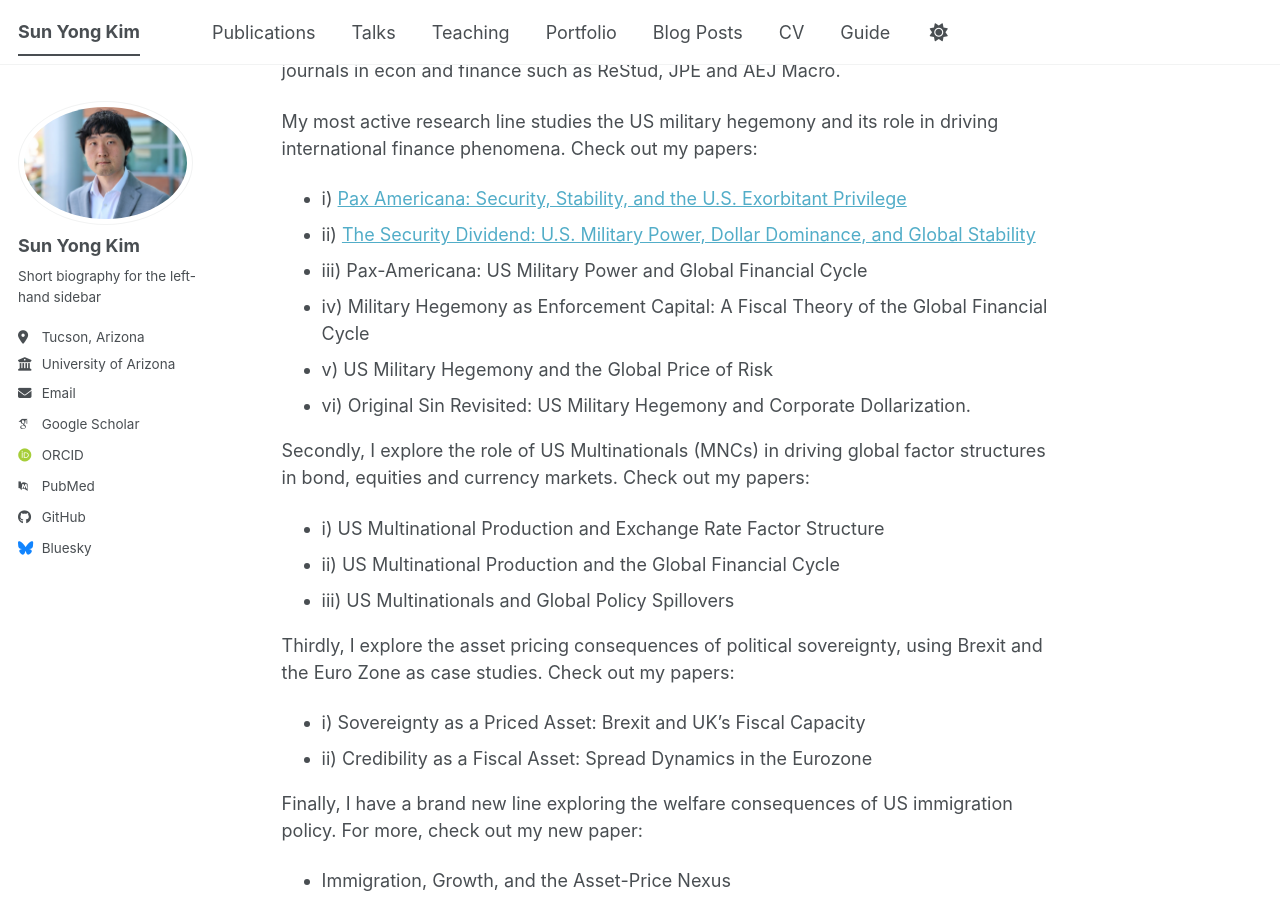
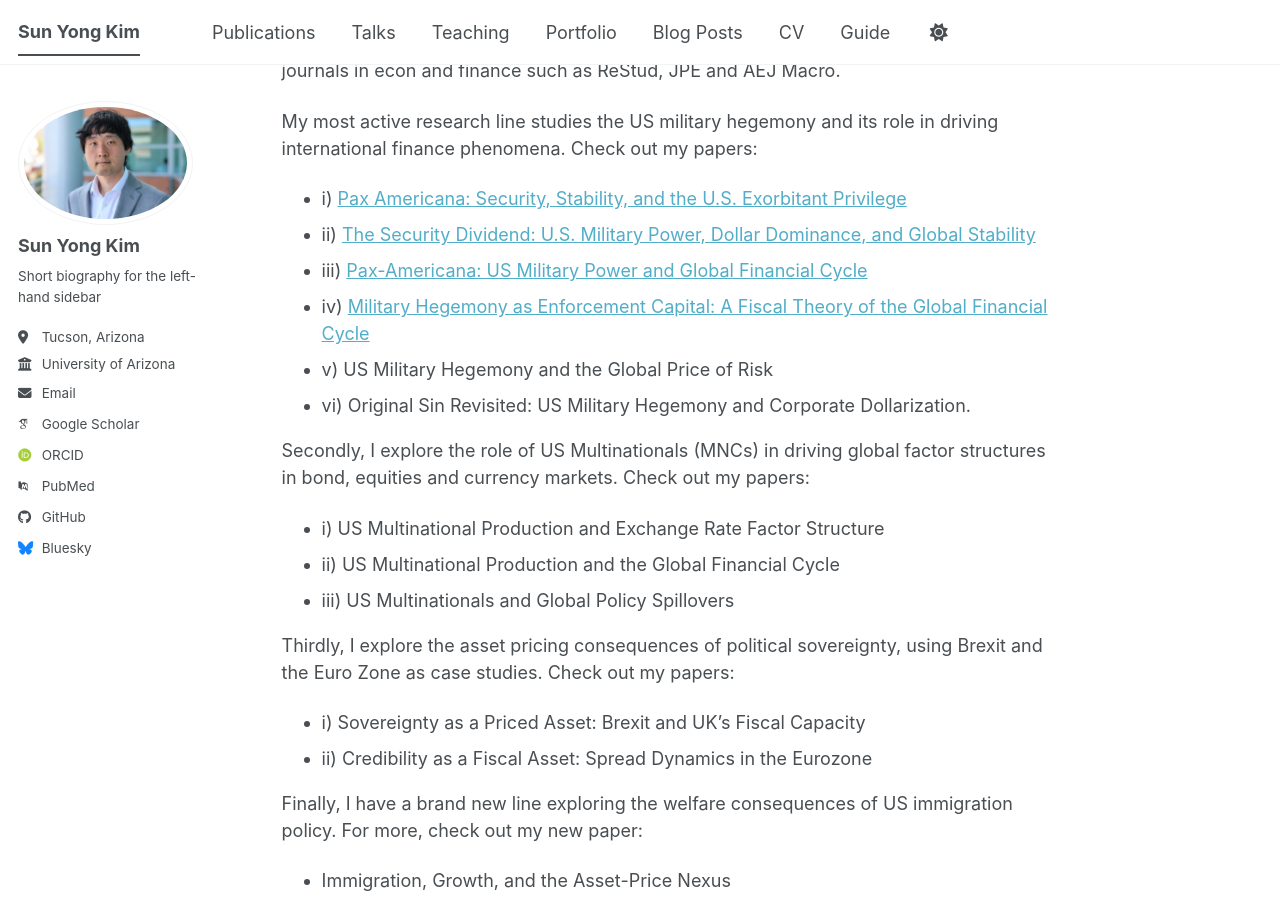
Before and after one commit to sunyongkim-research/sunyongkim-research.github.io, a Jekyll site: the page built from _pages/about.md, in a window 1280 px wide and 900 px high, scrolled down 467 px. Built offline with Jekyll 4.4.1, drawn with Linux system fonts in a browser that asks for light colours; some web fonts are replaced; a script bundle is joined from its source files by our own code; library files that are not in the unit come from our copies; part of the change alters nothing that is shown.

```diff
--- a/_pages/about.md
+++ b/_pages/about.md
@@ -18,8 +18,8 @@ My work is at the intersection of International Macro-Finance, Political Economy
 My most active research line studies the US military hegemony and its role in driving international finance phenomena. Check out my papers:
 * i) [Pax Americana: Security, Stability, and the U.S. Exorbitant Privilege](https://papers.ssrn.com/sol3/papers.cfm?abstract_id=5633090)
 * ii) [The Security Dividend: U.S. Military Power, Dollar Dominance, and Global Stability](https://papers.ssrn.com/sol3/papers.cfm?abstract_id=5611990)
-* iii) Pax-Americana: US Military Power and Global Financial Cycle
-* iv) Military Hegemony as Enforcement Capital: A Fiscal Theory of the Global Financial Cycle
+* iii) [Pax-Americana: US Military Power and Global Financial Cycle](https://papers.ssrn.com/sol3/papers.cfm?abstract_id=4027068)
+* iv) [Military Hegemony as Enforcement Capital: A Fiscal Theory of the Global Financial Cycle](https://papers.ssrn.com/sol3/papers.cfm?abstract_id=5690425&__cf_chl_tk=QfJVCAUU0F4nS0alCmJLQPAgLTcZYr9OVCsr.1uUrg0-1763673759-1.0.1.1-lqRDcSuUuLstr1kBxupdEEUHciTRkL1rO_cAeBJYKF0)
 * v) US Military Hegemony and the Global Price of Risk
 * vi) Original Sin Revisited: US Military Hegemony and Corporate Dollarization.
 
```
